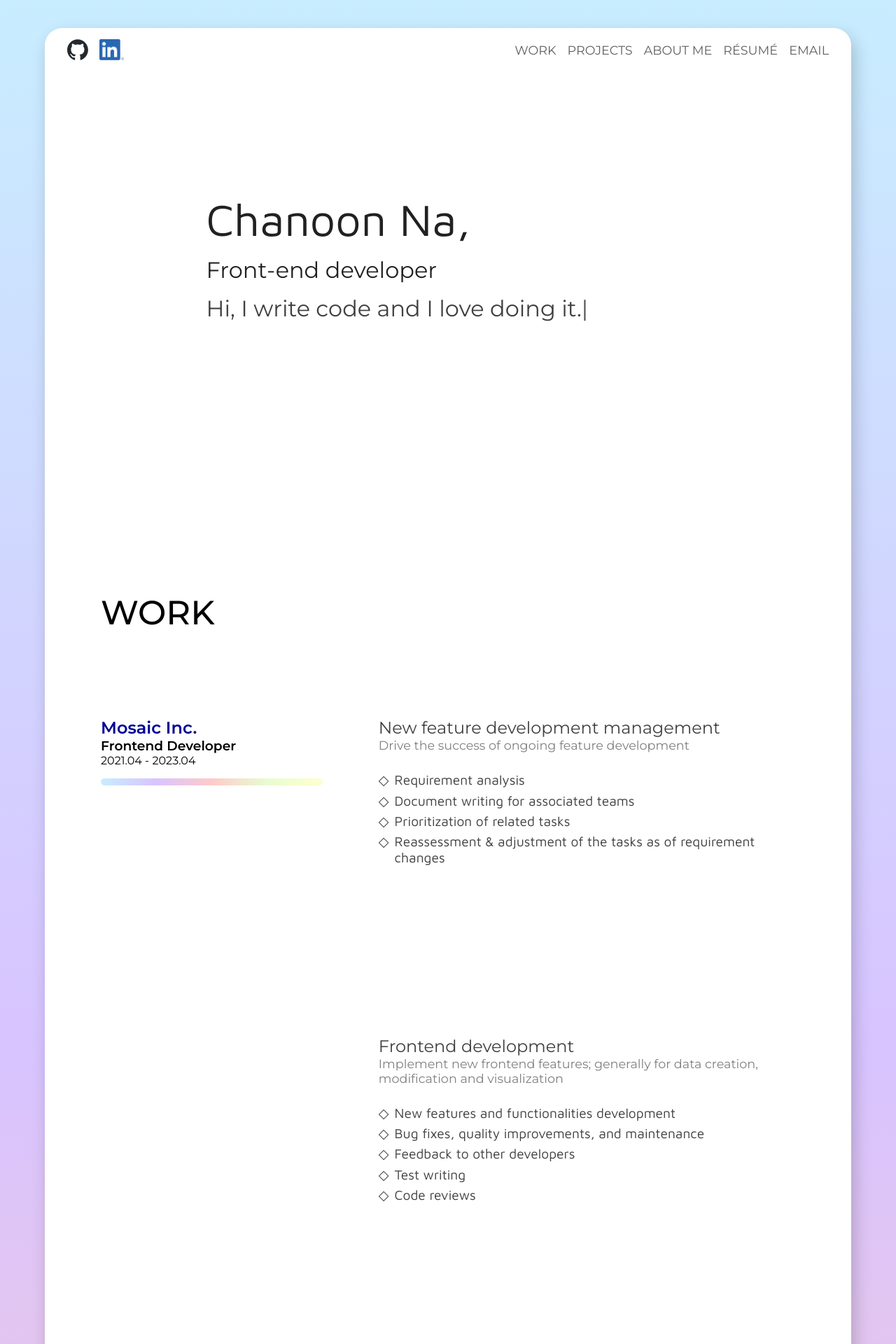
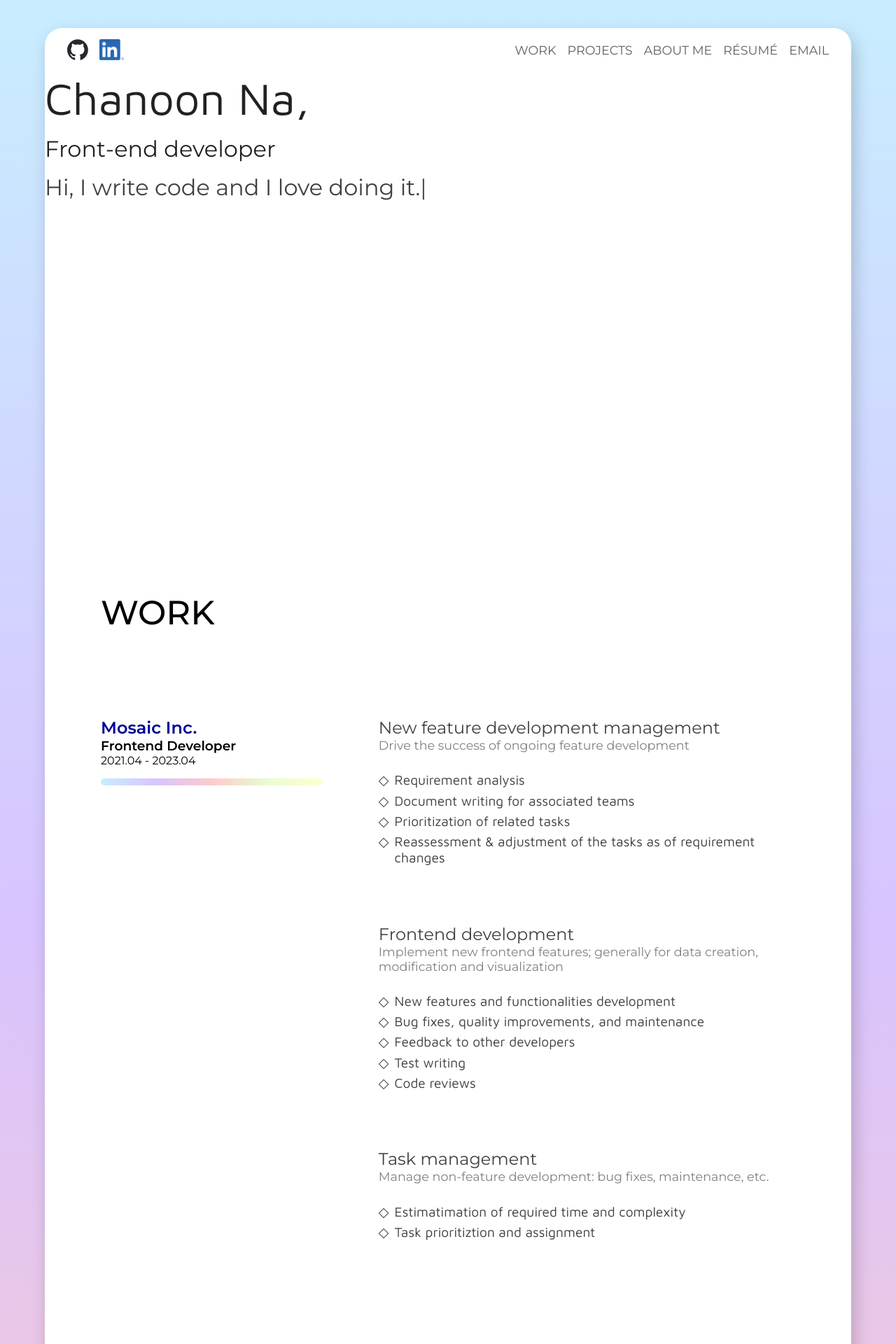
Before and after one commit to chanoonna/chanoonna, a React app: page / in a window 1280 px wide. Shown: the top 1920 px of the page at 70% size. Built offline with nearby package versions, Linux system fonts and the light colour scheme.

Commit message:
Adjust style in Projects and Career

```diff
--- a/src/App.scss
+++ b/src/App.scss
@@ -92,7 +92,7 @@
 
   position: sticky;
   top: 30vh;
-  min-height: 40vh;
+  min-height: 30vh;
 
   @media (max-width: 912px) {
     width: 100%;
@@ -116,8 +116,8 @@
 }
 
 .section-card-right-item {
-  min-height: 50vh;
-  padding-bottom: 30vh;
+  min-height: 30vh;
+  padding-bottom: 10vh;
 
   @media (max-width: 912px) {
     padding-top: 2rem;
@@ -129,7 +129,7 @@
   align-self: flex-start;
   position: sticky;
   top: 30vh;
-  min-height: 40vh;
+  min-height: 30vh;
   padding-bottom: 0;
 
   z-index: 0;
--- a/src/App.tsx
+++ b/src/App.tsx
@@ -1,10 +1,7 @@
 import './App.scss';
-import { useState, useEffect } from 'react';
 import { NavBar, Introduction, Career, Projects } from 'components';
 
 export const App = () => {
-  const [currentSection, setCurrentSection] = useState('welcome');
-
   return (
     <div className="app-container">
       <NavBar />
--- a/src/components/Introduction.scss
+++ b/src/components/Introduction.scss
@@ -5,10 +5,6 @@
   row-gap: 1rem;
   color: #212121;
   height: 85vh;
-
-  padding-top: 15%;
-  padding-bottom: 30%;
-  padding-left: 20%;
 
   h1 {
     font-family: 'Maven Pro', sans-serif;
--- a/src/components/Projects.scss
+++ b/src/components/Projects.scss
@@ -54,4 +54,8 @@
 }
 .section-card-right-item.projects:last-child {
   min-height: 80vh;
+
+  img:last-child {
+    padding-bottom: 20vh;
+  }
 }
--- a/src/components/index.ts
+++ b/src/components/index.ts
@@ -2,9 +2,3 @@ export { NavBar } from './NavBar';
 export { Introduction } from './Introduction';
 export { Career } from './Career';
 export { Projects } from './Projects';
-export {
-  BezierEffect,
-  BezierTop,
-  BezierBottom,
-  BezieredContainer
-} from './Bezier/BezierComponents';
```
